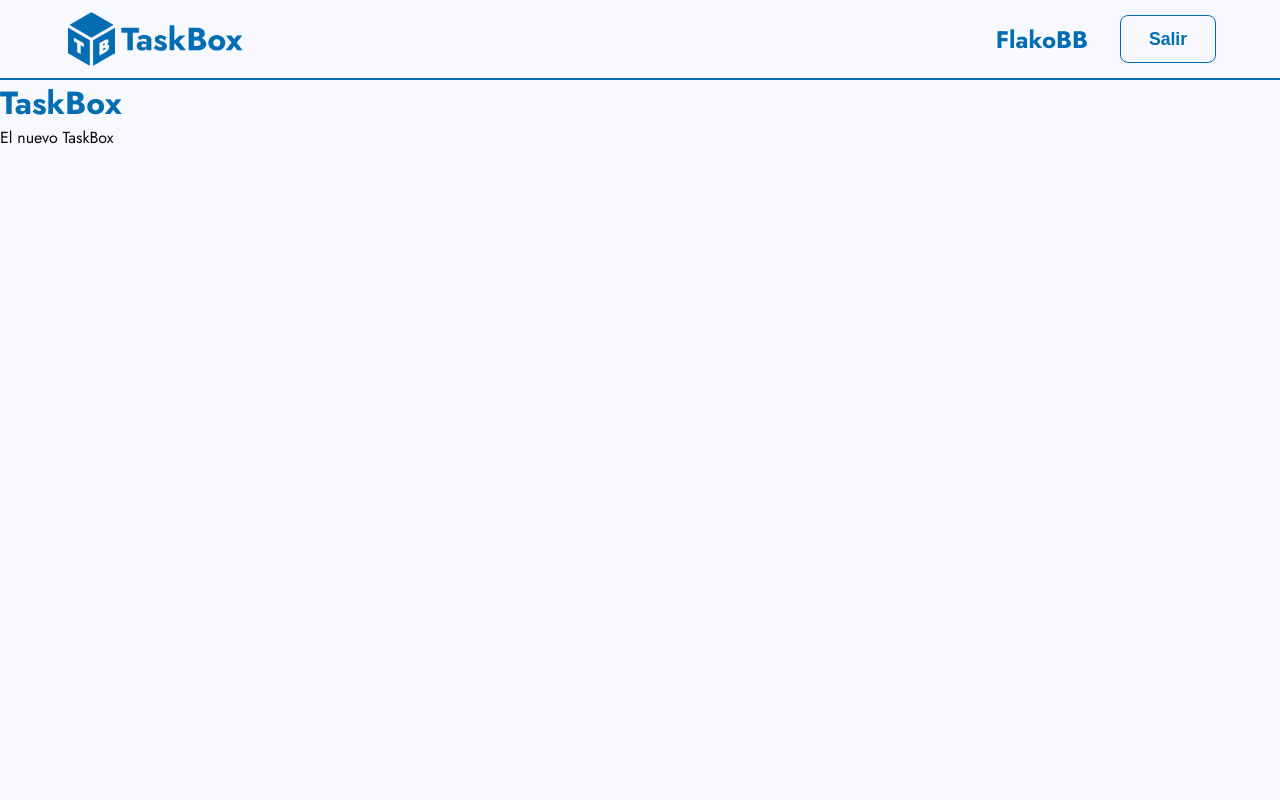
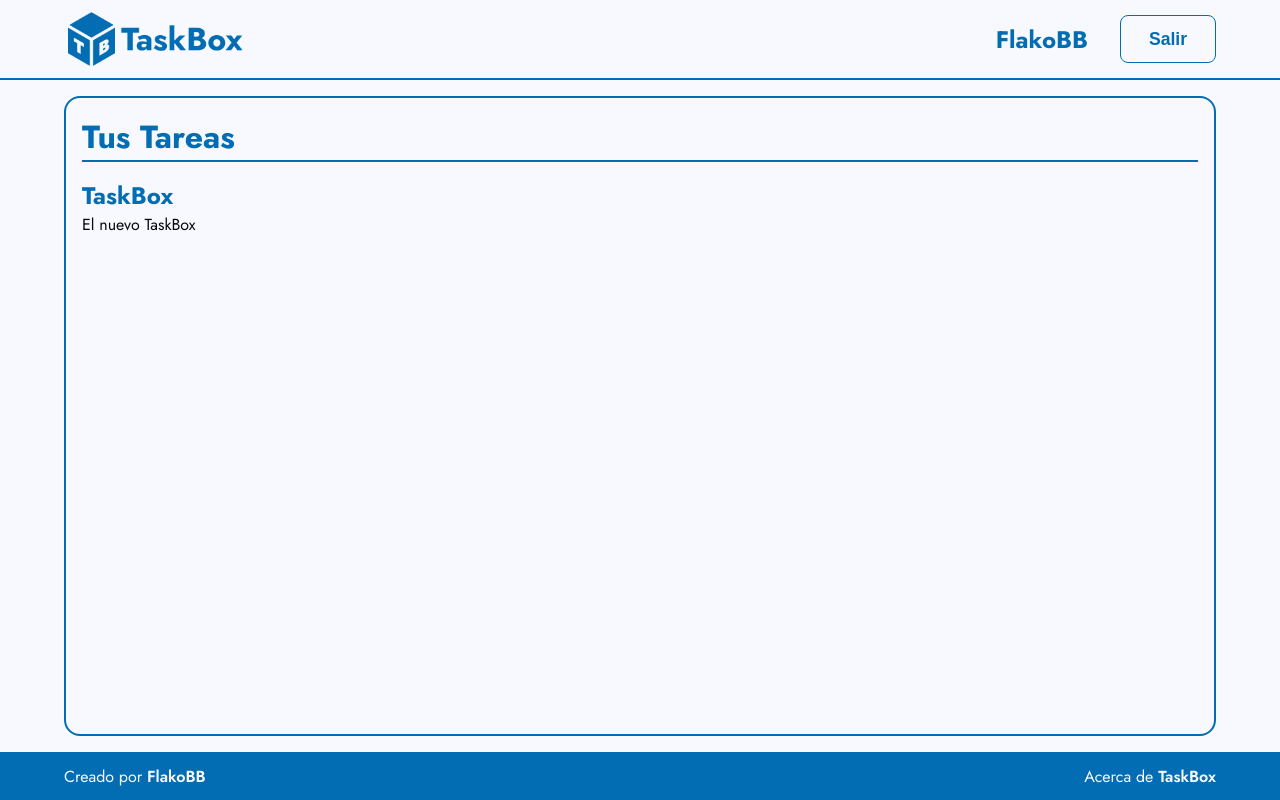
Before and after one commit to FlakoBB/taskbox, a Next.js app: page / in a window 1280 px wide. Built offline with nearby package versions, Linux system fonts and the light colour scheme.

Commit message:
new components: SectionContainer, Footer

```diff
--- a/src/app/page.jsx
+++ b/src/app/page.jsx
@@ -1,11 +1,19 @@
+import styles from '@/styles/home.module.scss'
+import SectionContainer from '@/components/SectionContainer'
 import Header from '@/components/pure/Header'
+import Footer from '@/components/pure/Footer'
 
 export default function Home () {
   return (
-    <main>
+    <>
       <Header />
-      <h1>TaskBox</h1>
-      <p>El nuevo TaskBox</p>
-    </main>
+      <main className={styles.main}>
+        <SectionContainer title='Tus Tareas'>
+          <h1>TaskBox</h1>
+          <p>El nuevo TaskBox</p>
+        </SectionContainer>
+      </main>
+      <Footer />
+    </>
   )
 }
--- /dev/null
+++ b/src/components/SectionContainer.jsx
@@ -0,0 +1,25 @@
+import PropTypes from 'prop-types'
+import styles from '@/styles/sectionContainer.module.scss'
+
+const SectionContainer = ({ title, children, danger }) => {
+  return (
+    <section className={`${styles.container} ${danger && styles.danger}`}>
+      <h2 className={styles.title}>{title}</h2>
+      <div className={styles.content}>
+        {children}
+      </div>
+    </section>
+  )
+}
+
+SectionContainer.propTypes = {
+  title: PropTypes.string.isRequired,
+  danger: PropTypes.bool
+}
+
+SectionContainer.defaultProps = {
+  title: 'Titulo',
+  danger: false
+}
+
+export default SectionContainer
--- /dev/null
+++ b/src/components/pure/Footer.jsx
@@ -0,0 +1,12 @@
+import styles from '@/styles/footer.module.scss'
+import Link from 'next/link'
+
+const Footer = () => {
+  return (
+    <footer className={styles.footer}>
+      <p>Creado por <Link href='https://bit.ly/follow-flako'>FlakoBB</Link></p>
+      <p>Acerca de <span>TaskBox</span></p>
+    </footer>
+  )
+}
+export default Footer
--- /dev/null
+++ b/src/styles/footer.module.scss
@@ -0,0 +1,21 @@
+@use 'colors' as clr;
+
+.footer {
+  display: flex;
+  align-items: center;
+  justify-content: space-between;
+  height: 3rem;
+  padding: 0 4rem;
+  background-color: clr.$blue;
+
+  p {
+    color: clr.$white;
+
+    span,
+    a {
+      color: inherit;
+      font-weight: 600;
+      text-decoration: none;
+    }
+  }
+}
--- /dev/null
+++ b/src/styles/home.module.scss
@@ -0,0 +1,4 @@
+.main {
+  height: calc(100dvh - 8rem);
+  padding: 1rem 4rem;
+}
--- /dev/null
+++ b/src/styles/sectionContainer.module.scss
@@ -0,0 +1,33 @@
+@use 'colors' as clr;
+
+.container {
+  display: flex;
+  flex-direction: column;
+  align-items: stretch;
+  height: 100%;
+  padding: 1rem;
+  border: 2px solid clr.$blue;
+  border-radius: 1rem;
+
+  .title {
+    flex-shrink: 0;
+    font-size: 2rem;
+    font-size: 700;
+    color: clr.$blue;
+    border-bottom: 2px solid clr.$blue;
+  }
+
+  .content {
+    flex-grow: 1;
+    padding: 1rem 0;
+  }
+
+  &.danger {
+    border: 2px solid clr.$red;
+
+    .title {
+      color: clr.$red;
+      border-bottom: 2px solid clr.$red;
+    }
+  }
+}
```
